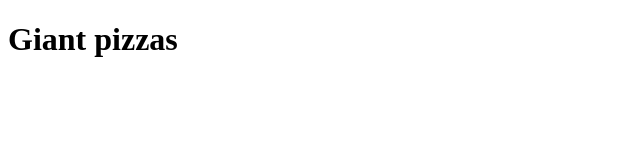
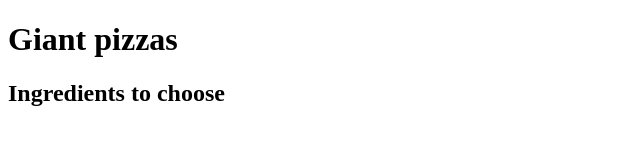
Before and after one commit to lrodrigro/sharezza, a plain HTML site: page index.html in a window 1280 px wide. Shown: the whole page, without its empty margins (0-640 px from the left). Drawn offline with Linux system fonts and the light colour scheme.

Commit message:
Update index.html
I add <h2> element.

```diff
--- a/index.html
+++ b/index.html
@@ -6,5 +6,6 @@
   </head>
   <body>
     <h1>Giant pizzas</h1>
+    <h2>Ingredients to choose</h2>
   </body>
 </html>
```
